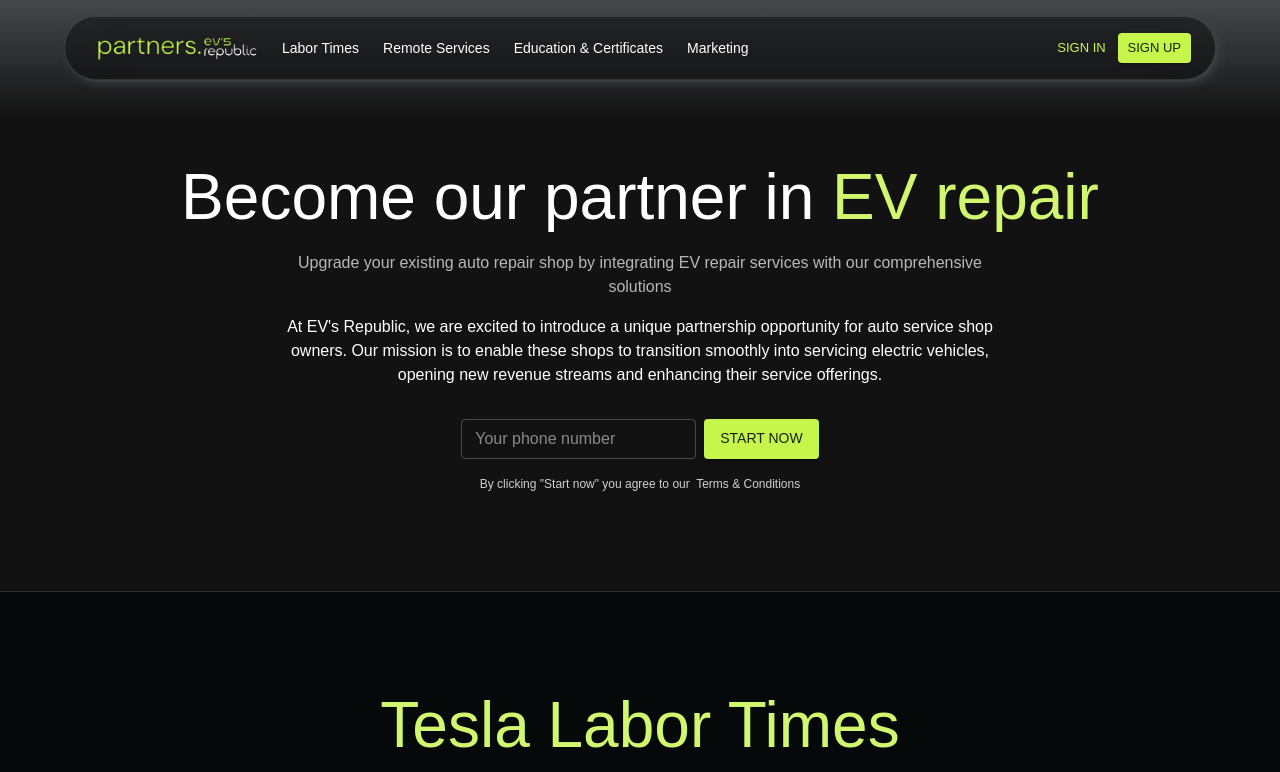
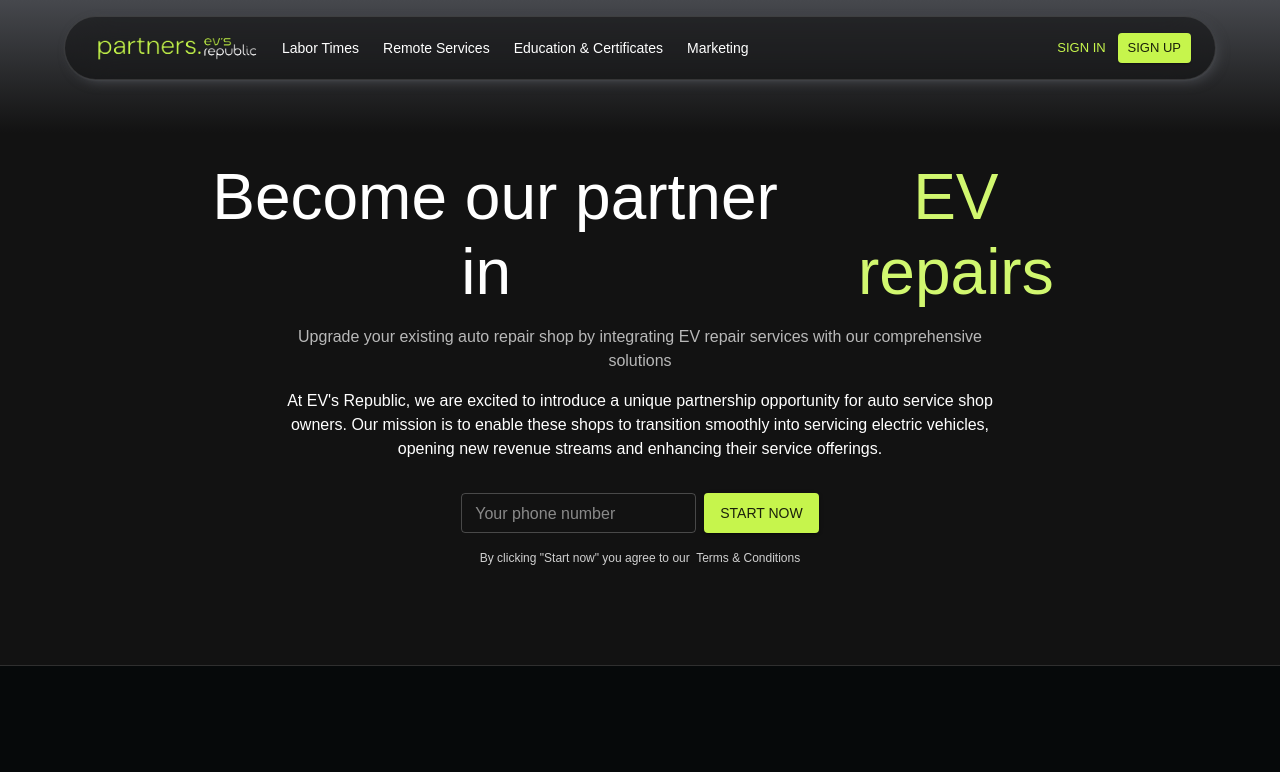
Before and after one commit to ArturLobur/evsrepublic-partnership, a React (Vite) app: page / in a window 1280 px wide. Shown: the top 772 px of the page. Built offline with nearby package versions, Linux system fonts and the light colour scheme.

Commit message:
feat: change text

```diff
--- a/src/components/About.tsx
+++ b/src/components/About.tsx
@@ -80,7 +80,7 @@ export default function About() {
                     : "primary.light",
               }}
             >
-              EV repair
+              EV repairs
             </Typography>
           </Typography>
 
```
